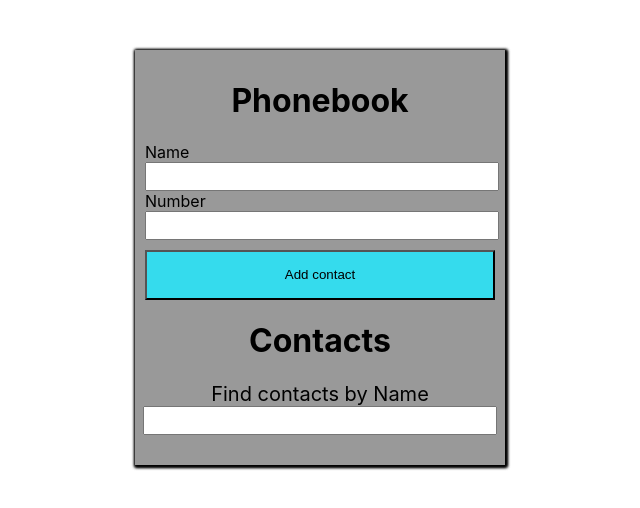
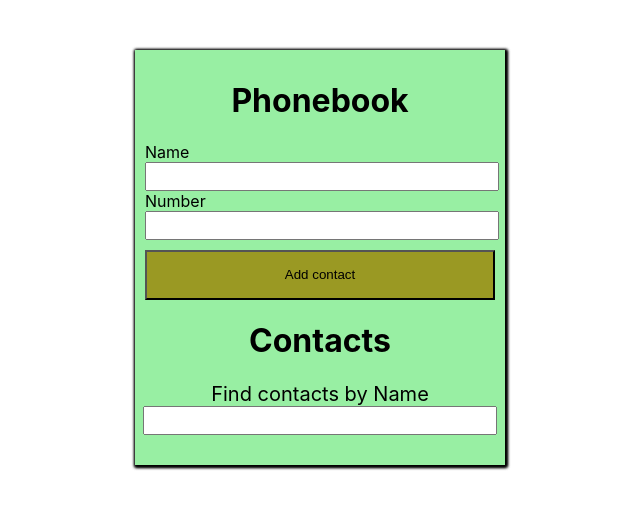
Before and after one commit to TarasLE/goit-react-hw-03-phonebook, a React (Create React App) app: page / in a window 1280 px wide. Shown: the top 508 px of the page, without its empty margins (320-960 px from the left). Built offline with nearby package versions, Linux system fonts and the light colour scheme.

Commit message:
int save

```diff
--- a/src/App.module.css
+++ b/src/App.module.css
@@ -1,6 +1,6 @@
 .Container {
     padding: 10px;
-    background-color: rgba(0, 0, 0, 0.4);
+    background-color: rgba(84, 228, 103, 0.6);
     display: flex;
     align-items: center;
     flex-direction: column;
@@ -11,5 +11,3 @@
     box-shadow: 1px 1px 3px 1px black, 1px 1px 3px 1px black,
         1px 1px 3px 1px black;
 }
-
-/* rgba(84, 228, 103, 0.4) */
--- a/src/components/ContactList/ContactList.module.css
+++ b/src/components/ContactList/ContactList.module.css
@@ -14,7 +14,6 @@
     display: flex;
     justify-content: space-between;
     border: black solid 1px;
-    background-color: rgba(84, 228, 103, 0.2);
 }
 
 ul {
@@ -30,7 +29,7 @@ li {
 }
 
 .DeleteBtn {
-    background-color: rgba(47, 224, 243, 0.94);
+    background-color: rgba(155, 132, 4, 0.8);
     margin-right: 10px;
     margin-top: 10px;
     margin-bottom: 10px;
--- a/src/components/Contactform/ContactForm.module.css
+++ b/src/components/Contactform/ContactForm.module.css
@@ -36,10 +36,10 @@
 .FormBtn {
     margin-top: 10px;
     height: 50px;
-    background-color: rgba(47, 224, 243, 0.94);
+    background-color: rgba(155, 132, 4, 0.8);
 }
 
 .FormBtn:hover {
     color: #ffffff;
-    background-color: rgb(4, 155, 72);
+    background-color: rgb(43, 39, 39);
 }
```
